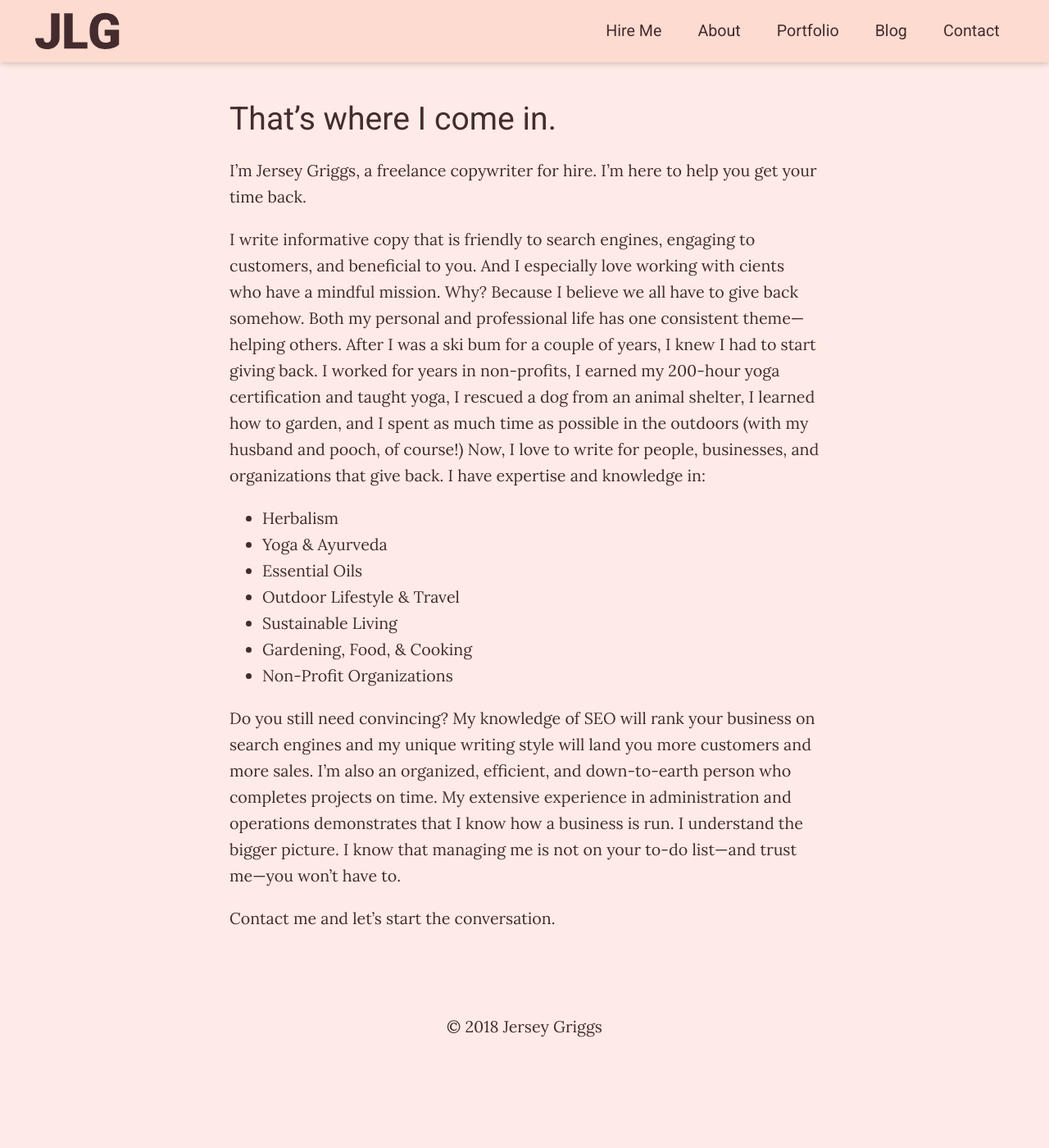
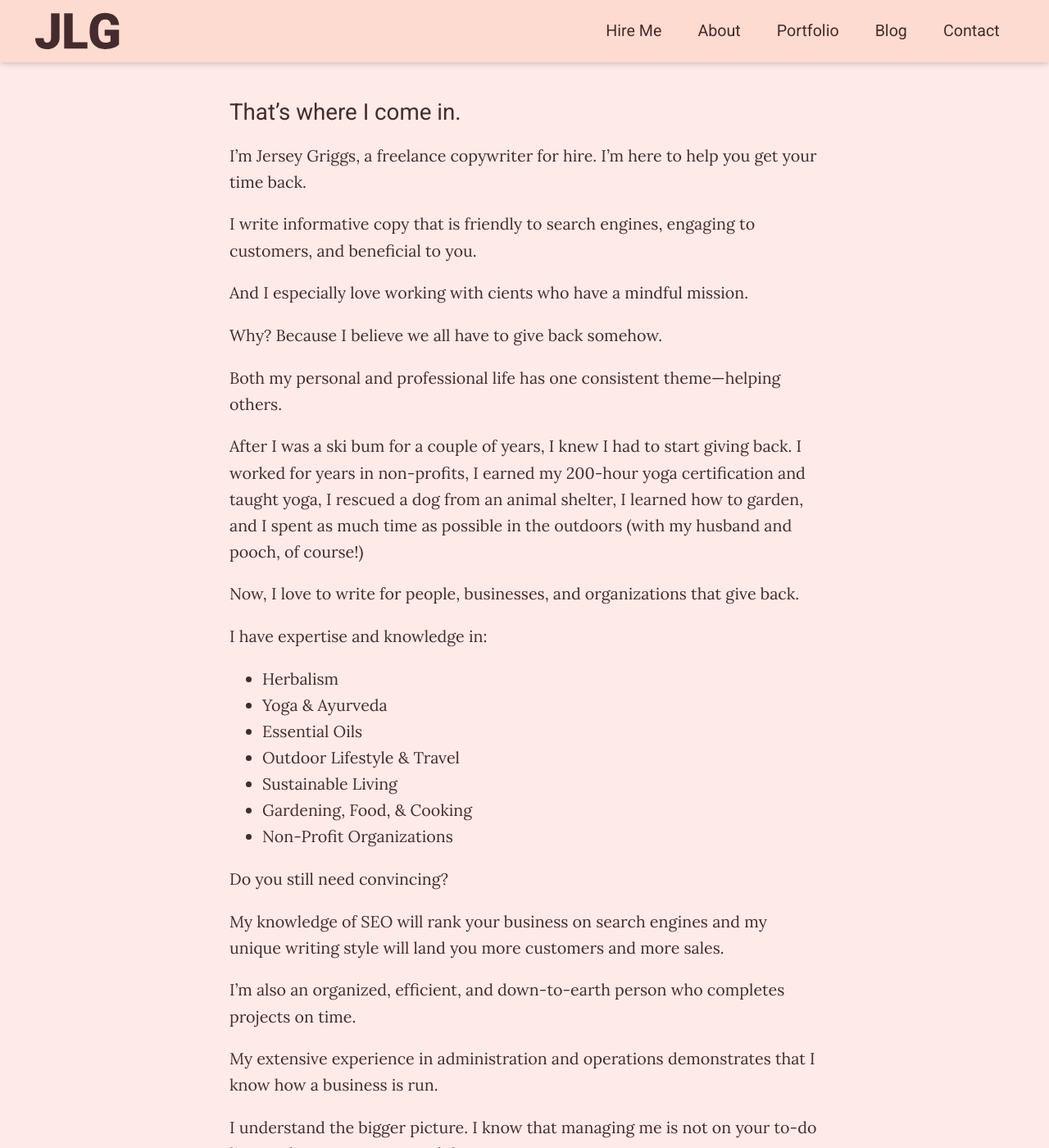
Before and after one commit to jersey-griggs/jersey.griggs.github.io, a Jekyll site: the page built from about/index.html, in a window 1280 px wide and 1400 px high, scrolled down 470 px. Shown: the whole window at 82% size. Built offline with Jekyll 4.4.1, drawn with Linux system fonts in a browser that asks for light colours; before the commit the page ends 1817 px from its top, so only the background shows below that; some of the changed text lies outside the part shown.

Commit message:
new hero

```diff
--- a/about/index.html
+++ b/about/index.html
@@ -10,23 +10,23 @@ title: About
 <li><em>More Help?</em></li>
 </ul>
 
-<h3>That’s where I come in.</h3>
+<h4>That’s where I come in.</h4>
 
  <p>I’m Jersey Griggs, a freelance copywriter for hire. I’m here to help you get your time back.</p>
 
-I write informative copy that is friendly to search engines, engaging to customers, and beneficial to you.
+<p>I write informative copy that is friendly to search engines, engaging to customers, and beneficial to you.</p>
 
-And I especially love working with cients who have a mindful mission.
+<p>And I especially love working with cients who have a mindful mission.</p>
 
-Why? Because I believe we all have to give back somehow.
+<p>Why? Because I believe we all have to give back somehow.</p>
 
-Both my personal and professional life has one consistent theme—helping others.
+<p>Both my personal and professional life has one consistent theme—helping others. </p>
 
-After I was a ski bum for a couple of years, I knew I had to start giving back. I worked for years in non-profits, I earned my 200-hour yoga certification and taught yoga, I rescued a dog from an animal shelter, I learned how to garden, and I spent as much time as possible in the outdoors (with my husband and pooch, of course!)
+<p>After I was a ski bum for a couple of years, I knew I had to start giving back. I worked for years in non-profits, I earned my 200-hour yoga certification and taught yoga, I rescued a dog from an animal shelter, I learned how to garden, and I spent as much time as possible in the outdoors (with my husband and pooch, of course!)</p>
 
-Now, I love to write for people, businesses, and organizations that give back.
+<p>Now, I love to write for people, businesses, and organizations that give back.</p>
 
-I have expertise and knowledge in:
+<p>I have expertise and knowledge in:</p>
 <ul>
 <li>Herbalism</li>
 <li>Yoga & Ayurveda</li>
@@ -37,15 +37,15 @@ I have expertise and knowledge in:
 <li>Non-Profit Organizations</li>
 </ul>
 
-Do you still need convincing?
+<p>Do you still need convincing?</p>
 
-My knowledge of SEO will rank your business on search engines and my unique writing style will land you more customers and more sales.
+<p>My knowledge of SEO will rank your business on search engines and my unique writing style will land you more customers and more sales.</p>
 
-I’m also an organized, efficient, and down-to-earth person who completes projects on time.
+<p>I’m also an organized, efficient, and down-to-earth person who completes projects on time.</p>
 
-My extensive experience in administration and operations demonstrates that I know how a business is run.
+<p>My extensive experience in administration and operations demonstrates that I know how a business is run.</p>
 
-I understand the bigger picture. I know that managing me is not on your to-do list—and trust me—you won’t have to.
+<p>I understand the bigger picture. I know that managing me is not on your to-do list—and trust me—you won’t have to.</p>
 
-<p>Contact me and let’s start the conversation.</p>
+<p><a href="/#contact">Contact me</a> and let’s start the conversation.</p>
 </div>
```
Also changed, not shown: index.md (+1 -1 lines).
